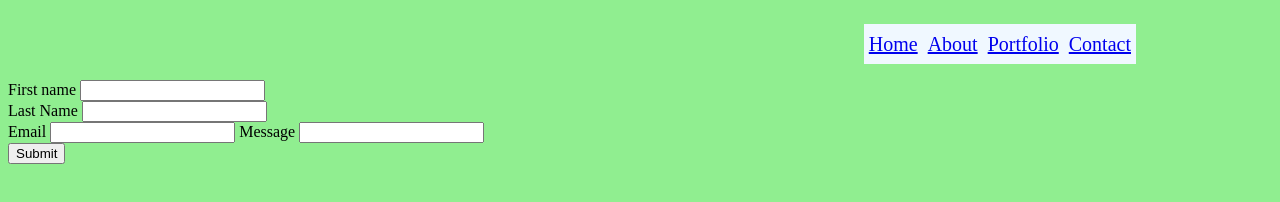
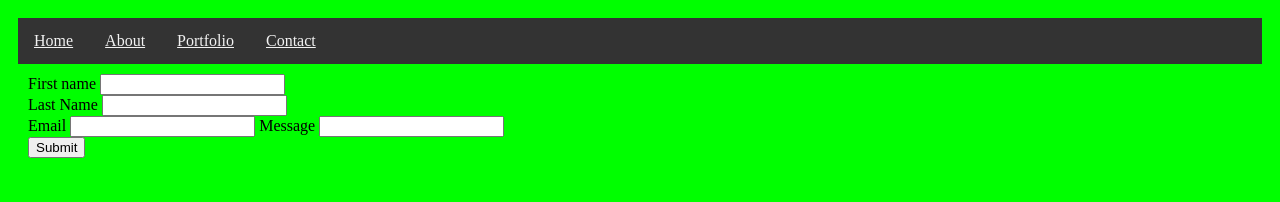
Before and after one commit to Raymond-Bilodeau-Personal-Website/My-Personal-Website, a plain HTML site: page Contact.html in a window 1280 px wide. Drawn offline with Linux system fonts and the light colour scheme.

Commit message:
added resposiveness for media and updated nav bar style.

```diff
--- a/style.css
+++ b/style.css
@@ -1,23 +1,29 @@
 nav{
-    display: flex;
-    padding: 16px;
-    font-size: 20px;
-    line-height: 1.5;
+
     /* color: var(--color-header-text); */
-    /* background-color: var(--color-header-bg); */
-    justify-content: flex-end;
-    margin-right: 120px;
+    overflow: hidden;
+    background-color: #333;
+
+    /* margin-right: 120px; */
 }
 a{
-    background-color: aliceblue;
-    padding: 5px;
+    display: block;
+    float: left;
+    color: #f2f2f2;
+    text-align: center;
+    padding: 14px 16px;
 
 }
+a:hover {
+    background-color: #ddd;
+    color: black;
+  }
 header{
     text-align: center;
 }
 body{
-    background-color: lightgreen;
+    background: lime;
+    padding: 10px;
 }
 #main-section{
     display : flex;
@@ -25,3 +31,22 @@ body{
     align-items: flex-end;
     padding-top: 5em;
 }
+form{
+    padding:10px;
+    align-items: center;
+}
+/* Responsive layout - when the screen is less than 800px wide, make the two columns stack on top of each other instead of next to each other */
+@media screen and (max-width: 800px) {
+    .leftcolumn, .rightcolumn {
+      width: 100%;
+      padding: 0;
+    }
+  }
+
+  /* Responsive layout - when the screen is less than 400px wide, make the navigation links stack on top of each other instead of next to each other */
+  @media screen and (max-width: 400px) {
+     a {
+      float: none;
+      width: 100%;
+    }
+  }
```
Also changed, not shown: index.html (+1 -1 lines).
